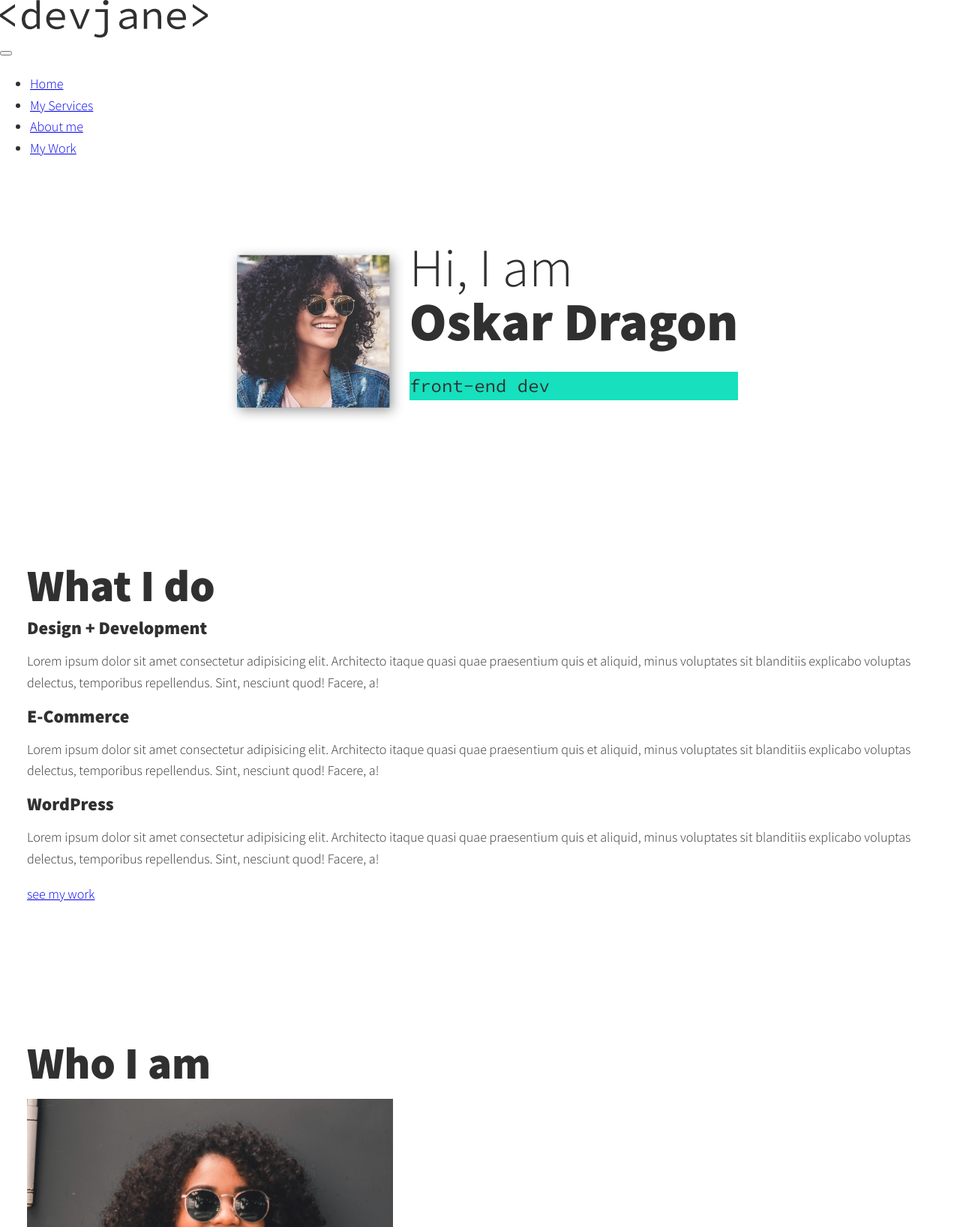
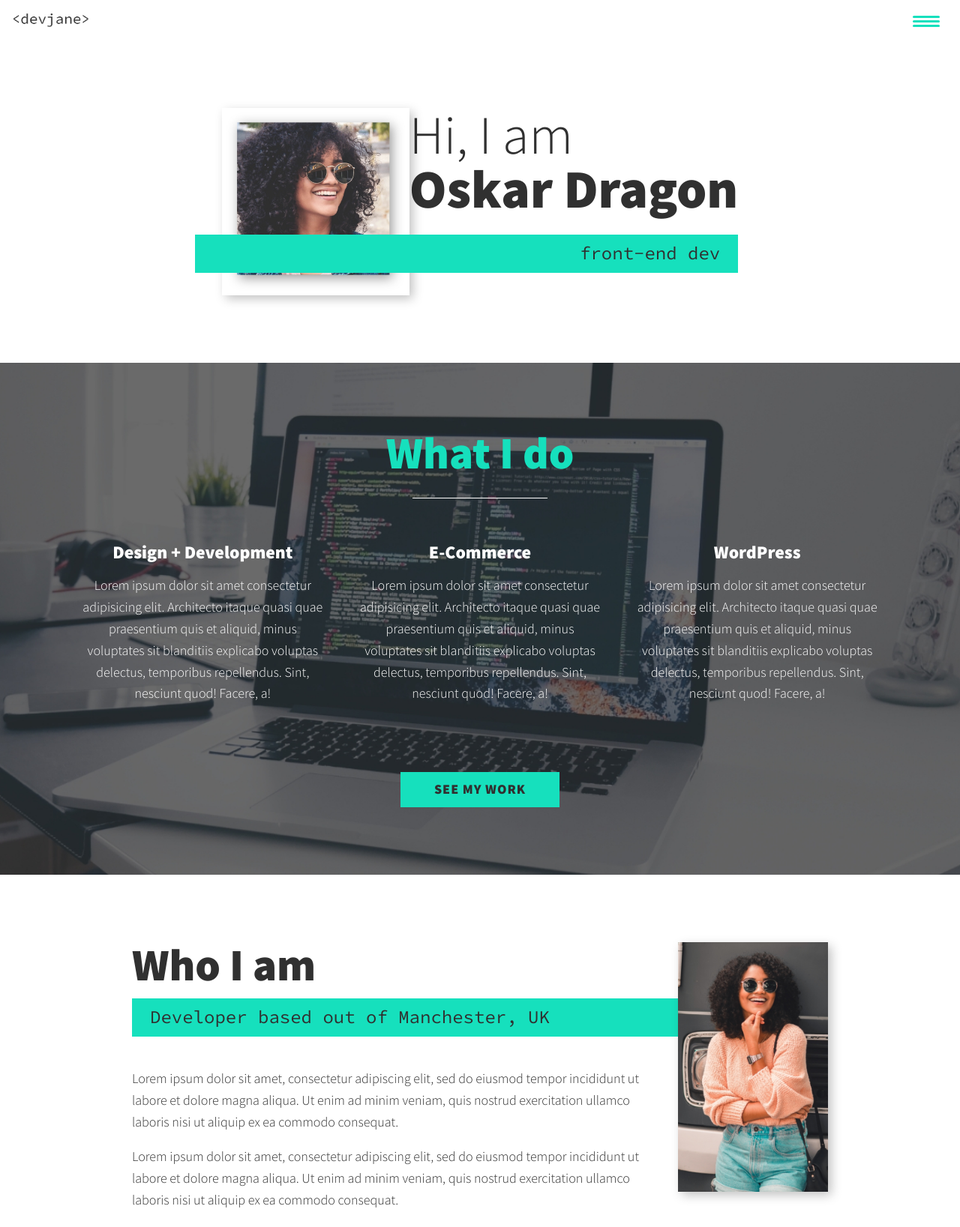
Before and after one commit to oskar-dragon/portfolio-website, a plain HTML site: page index.html in a window 1280 px wide. Shown: the top 1637 px of the page at 75% size. Drawn offline with nearby package versions, Linux system fonts and the light colour scheme.

Commit message:
Finished markup and CSS. To Do JS

```diff
--- a/index.html
+++ b/index.html
@@ -102,14 +102,30 @@
     <!-- About me -->
     <section class="about-me" id="about">
       <h2 class="section__title section__title--about">Who I am</h2>
-      <p class="section__subtitle section__subtitle--about"></p>
+      <p class="section__subtitle section__subtitle--about">
+        Developer based out of Manchester, UK
+      </p>
 
       <div class="about-me__body">
-        <p></p>
-        <p></p>
+        <p>
+          Lorem ipsum dolor sit amet, consectetur adipiscing elit, sed do
+          eiusmod tempor incididunt ut labore et dolore magna aliqua. Ut enim ad
+          minim veniam, quis nostrud exercitation ullamco laboris nisi ut
+          aliquip ex ea commodo consequat.
+        </p>
+        <p>
+          Lorem ipsum dolor sit amet, consectetur adipiscing elit, sed do
+          eiusmod tempor incididunt ut labore et dolore magna aliqua. Ut enim ad
+          minim veniam, quis nostrud exercitation ullamco laboris nisi ut
+          aliquip ex ea commodo consequat.
+        </p>
       </div>
 
-      <img src="img/dev-jane-02.jpg" alt="Jane leaning against a bus" />
+      <img
+        src="img/dev-jane-02.jpg"
+        class="about-me__img"
+        alt="Jane leaning against a bus"
+      />
     </section>
 
     <!-- My Work -->
@@ -136,7 +152,7 @@
           <img src="img/portfolio-05.jpg" alt="" class="portfolio__img" />
         </a>
         <a href="#" class="portfolio__item">
-          <img src="portfolio-06.jpg" alt="" class="portfolio__img" />
+          <img src="img/portfolio-06.jpg" alt="" class="portfolio__img" />
         </a>
         <a href="#" class="portfolio__item">
           <img src="img/portfolio-07.jpg" alt="" class="portfolio__img" />
@@ -160,18 +176,28 @@
 
       <ul class="social-media">
         <li class="social-media__item">
-          <a href="#" class="social-media__link">a</a>
+          <a href="#" class="social-media__link"
+            ><i class="fab fa-codepen"></i
+          ></a>
         </li>
         <li class="social-media__item">
-          <a href="#" class="social-media__link">b</a>
+          <a href="#" class="social-media__link"
+            ><i class="fab fa-dribbble"></i
+          ></a>
         </li>
         <li class="social-media__item">
-          <a href="#" class="social-media__link">c</a>
+          <a href="#" class="social-media__link"
+            ><i class="fab fa-twitter"></i
+          ></a>
         </li>
         <li class="social-media__item">
-          <a href="#" class="social-media__link">d</a>
+          <a href="#" class="social-media__link"
+            ><i class="fab fa-github"></i
+          ></a>
         </li>
       </ul>
     </footer>
+
+    <script src="index.pack.js"></script>
   </body>
 </html>
--- /dev/null
+++ b/index.pack.js
@@ -0,0 +1,13 @@
+const hamburgerBtn = document.querySelector(".nav-toggle");
+const linkEls = document.querySelectorAll(".nav__link");
+const navEl = document.querySelector(".nav");
+
+hamburgerBtn.addEventListener("click", () => {
+  navEl.classList.toggle("nav-open");
+});
+
+linkEls.forEach(linkEl => {
+  linkEl.addEventListener("click", () => {
+    navEl.classList.toggle("nav-open");
+  });
+});
--- a/style.css
+++ b/style.css
@@ -19,6 +19,8 @@
   --fs-h2: 2.25rem;
   --fs-h3: 1.25rem;
   --fs-body: 1rem;
+
+  --bs: 0.25em 0.25em 0.75em rgba(0, 0, 0, 0.25);
 }
 
 @media (min-width: 800px) {
@@ -52,6 +54,36 @@ strong {
   font-weight: var(--fw-bold);
 }
 
+:focus {
+  outline: 3px solid var(--clr-accent);
+  outline-offset: 3px;
+}
+
+ul {
+  list-style-type: none;
+  padding: 0;
+  margin: 0;
+}
+
+/* buttons */
+
+.btn {
+  background: var(--clr-accent);
+  display: inline-block;
+  color: var(--clr-dark);
+  padding: 0.5em 2.5em;
+  text-decoration: none;
+  font-weight: var(--fw-bold);
+  cursor: pointer;
+  text-transform: uppercase;
+  letter-spacing: 1px;
+  transition: transform 200ms ease-in-out;
+}
+
+.btn:hover,
+.btn:focus {
+  transform: scale(1.1);
+}
 /* Typography */
 h1,
 h2,
@@ -72,6 +104,11 @@ h3 {
   font-size: var(--fs-h3);
 }
 
+a {
+  color: var(--clr-accent);
+  text-decoration: none;
+}
+
 .section__title {
   margin-bottom: 0.25em;
 }
@@ -90,18 +127,145 @@ h3 {
 }
 
 .section__subtitle--intro,
-.section__subittle--about {
+.section__subtitle--about {
   background: var(--clr-accent);
+  padding: 0.25em 1em;
   font-family: var(--ff-secondary);
   margin-bottom: 1em;
 }
 
-/* Header */
+.section__title--services {
+  color: var(--clr-accent);
+}
+
+.service__title,
+.service__body {
+  color: var(--clr-light);
+}
+
+.section__subtitle--my-work {
+  color: var(--clr-accent);
+  font-weight: var(--fw-bold);
+}
+
+.email-address {
+  font-weight: var(--fw-bold);
+}
+
+/* header */
+
+header {
+  display: flex;
+  justify-content: space-between;
+  padding: 1em;
+}
+
+.logo {
+  max-width: 100px;
+}
+
+.nav {
+  height: 100%;
+  position: fixed;
+  background: var(--clr-dark);
+  top: 0;
+  left: 0;
+  right: 0;
+  z-index: 100;
+
+  transform: translateX(100%);
+  transition: transform 250ms ease-in-out;
+}
+
+.nav__list {
+  height: 100%;
+  display: flex;
+  flex-direction: column;
+  margin-top: 4em;
+  align-items: center;
+}
+
+.nav__item {
+  padding: 1em;
+}
+
+.nav__link {
+  font-weight: var(--fw-bold);
+  font-size: var(--fs-h2);
+  transition: color 250ms ease-in-out;
+}
+
+.nav__link:hover,
+.nav__link:focus {
+  color: var(--clr-light);
+}
+
+.nav-toggle {
+  padding: 0.5em;
+  background: transparent;
+  border: none;
+  cursor: pointer;
+  position: fixed;
+  right: 1em;
+  top: 1em;
+  z-index: 1000;
+}
+
+.nav-open .nav {
+  transform: translateX(0);
+}
+
+.nav-open .hamburger {
+  transform: rotate(0.625turn);
+}
+
+.nav-open .hamburger::before {
+  transform: rotate(90deg) translateX(-6px);
+}
+
+.nav-open .hamburger::after {
+  opacity: 0;
+}
+
+.hamburger {
+  display: block;
+  position: relative;
+}
+
+.hamburger,
+.hamburger::before,
+.hamburger::after {
+  background: var(--clr-accent);
+  width: 2em;
+  height: 3px;
+  border-radius: 1em;
+  transition: transform 250ms ease-in-out;
+}
+
+.hamburger::before,
+.hamburger::after {
+  content: "";
+  position: absolute;
+  left: 0;
+  right: 0;
+}
+
+.hamburger::before {
+  top: 6px;
+}
+
+.hamburger::after {
+  bottom: 6px;
+}
 
 /* Intro section */
 
 .intro {
   position: relative;
+}
+
+.intro__img {
+  box-shadow: var(--bs);
 }
 
 @media (min-width: 600px) {
@@ -122,5 +286,166 @@ h3 {
 
   .section__subtitle--intro {
     align-self: start;
+    grid-column: -1 / 1;
+    grid-row: 2;
+    text-align: right;
+    position: relative;
+    left: -1.5em;
+    width: calc(100% + 1.5em);
   }
 }
+
+/* Services */
+
+.my-services {
+  background-color: var(--clr-dark);
+  background-image: url(img/services-bg.jpg);
+  background-size: cover;
+  background-position: center;
+  text-align: center;
+}
+
+.section__title--services::after {
+  display: block;
+  content: "";
+  width: 3em;
+  height: 1px;
+  background: var(--clr-light);
+  margin: 0.5em auto 1em auto;
+}
+
+.services {
+  margin-bottom: 4em;
+}
+
+.service {
+  max-width: 500px;
+  margin: 0 auto;
+}
+
+.service + .service {
+  margin-top: 2em;
+}
+
+@media (min-width: 800px) {
+  .services {
+    display: flex;
+    justify-content: space-between;
+    max-width: 1100px;
+    margin: 0 auto 4em auto;
+  }
+
+  .service {
+    padding: 0 1em;
+  }
+
+  .service + .service {
+    margin-top: 0;
+    margin-left: 0.5em;
+  }
+}
+
+/* About me */
+
+.about-me {
+  max-width: 1000px;
+  margin: 0 auto;
+}
+
+.about-me__img {
+  box-shadow: var(--bs);
+}
+
+@media (min-width: 600px) {
+  .about-me {
+    display: grid;
+    grid-template-columns: 1fr 200px;
+    grid-template-rows: 1fr 1fr;
+    grid-template-areas:
+      "title img"
+      "subtitle img"
+      "body img";
+
+    grid-column-gap: 2em;
+  }
+
+  .section__title-about {
+    grid-area: title;
+  }
+
+  .section__subtitle--about {
+    grid-column: 1/-1;
+    grid-row: 2;
+    padding-right: calc(200px + 2em);
+  }
+
+  .aboumt-me__body {
+    grid-area: body;
+  }
+
+  .about-me__img {
+    grid-area: img;
+  }
+}
+
+/* My Work */
+
+.my-work {
+  background: var(--clr-dark);
+  color: var(--clr-light);
+  text-align: center;
+}
+
+.portfolio {
+  margin: 3em auto 0 auto;
+  display: grid;
+  grid-template-columns: repeat(auto-fit, minmax(300px, 1fr));
+  max-width: 1000px;
+}
+
+.portfolio__item {
+  background: var(--clr-accent);
+  overflow: hidden;
+}
+
+.portfolio__img {
+  transition: transform 500ms cubic-bezier(0.5, 0, 0.5, 1), opacity 250ms linear;
+}
+
+.portfolio__item:focus {
+  position: relative;
+  z-inedx: 2;
+}
+
+.portfolio__img:hover,
+.portfolio__item:focus .portfolio__img {
+  transform: scale(1.1);
+  opacity: 0.75;
+}
+
+/* Footer */
+.footer {
+  background: #141414;
+  padding: 4em;
+  display: flex;
+  flex-direction: column;
+  justify-content: center;
+  align-items: center;
+  font-size: var(--fs-h3);
+}
+
+.social-media {
+  margin-top: 1.5em;
+  display: flex;
+}
+
+.social-media__item + .social-media__item {
+  margin-left: 2em;
+}
+
+.social-media__link:hover,
+.email-address:hover,
+.social-media__link:focus,
+.email-address:focus {
+  opacity: 0.7;
+}
```
